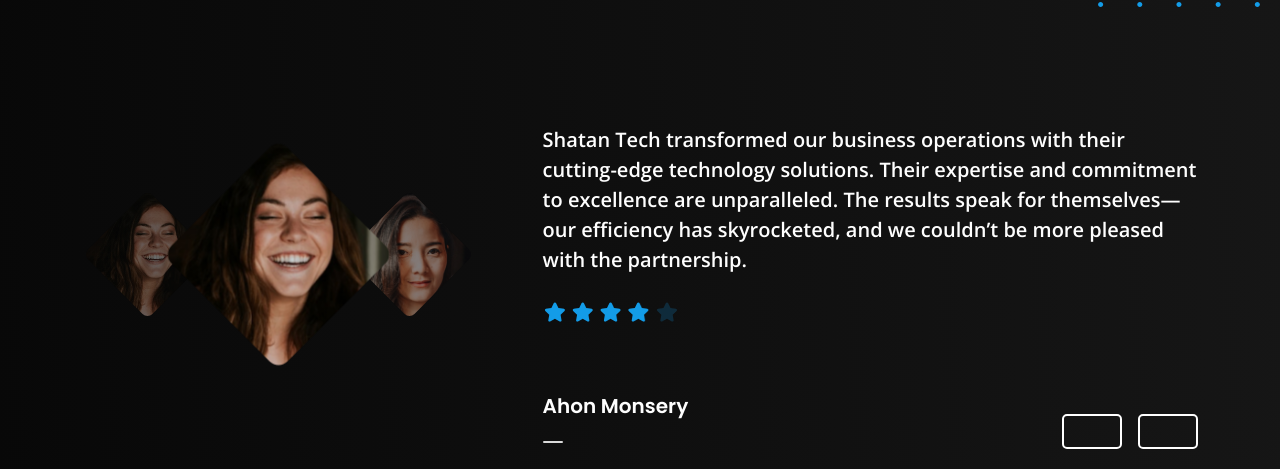
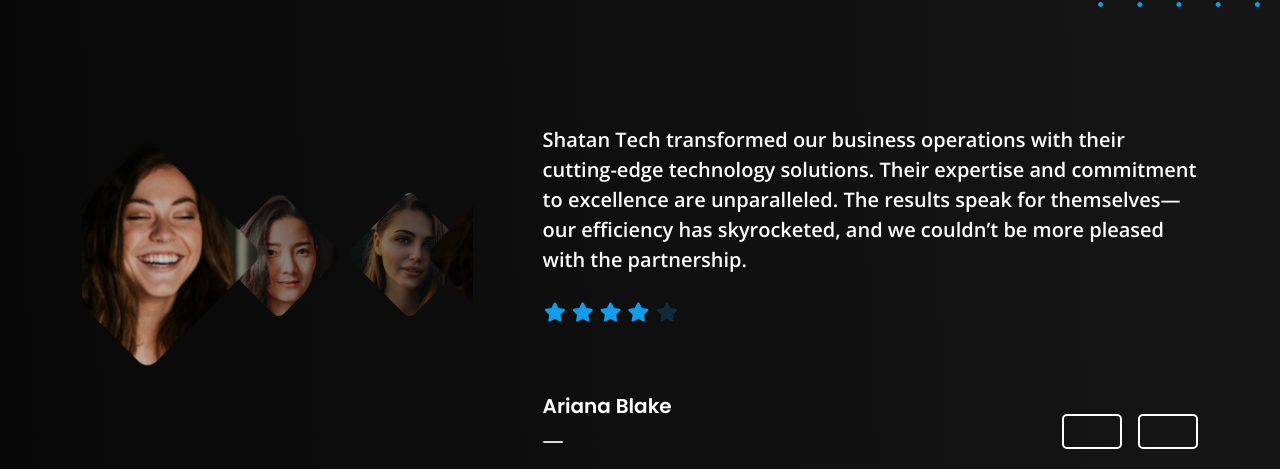
Before and after one commit to harshitchugh001/project1, a React (Create React App) app: page / in a window 1280 px wide. Shown: the part 2578-3047 px from the top of the page. Built offline with nearby package versions, Linux system fonts and the light colour scheme; some icons are missing.

Commit message:
Reviews Section

```diff
--- a/src/components/Slider/TestimonialSlider.jsx
+++ b/src/components/Slider/TestimonialSlider.jsx
@@ -12,7 +12,7 @@
       testimonialThumb: '/images/testimonial_1.jpeg',
       testimonialText:
         'Shatan Tech transformed our business operations with their cutting-edge technology solutions. Their expertise and commitment to excellence are unparalleled. The results speak for themselves—our efficiency has skyrocketed, and we couldn’t be more pleased with the partnership.',
-      avatarName: 'Ahon Monsery',
+      avatarName: 'Ariana Blake',
       // avatarDesignation: 'CEO AT TECH',
       ratings: '4',
     },
@@ -20,7 +20,7 @@
       testimonialThumb: '/images/testimonial_2.jpeg',
       testimonialText:
         'Working with Shatan Tech has been a game-changer for our company. Their team’s in-depth knowledge and innovative approach provided us with tailored solutions that met all our business needs. They truly understand the technology landscape and deliver beyond expectations.',
-      avatarName: 'Ahon Monsery',
+      avatarName: 'Sienna Caldwell',
       // avatarDesignation: 'CEO AT TECH',
       ratings: '5',
     },
@@ -28,18 +28,18 @@
       testimonialThumb: '/images/testimonial_3.jpeg',
       testimonialText:
         'We approached Shatan Tech for a complex project, and they delivered with precision and expertise. Their ability to seamlessly integrate advanced technology into our existing systems has significantly improved our operational efficiency. We highly recommend their services.',
-      avatarName: 'Ahon Monsery',
+      avatarName: 'Vanessa Morgan',
       // avatarDesignation: 'CEO AT TECH',
       ratings: '4.5',
     },
-    {
-      testimonialThumb: '/images/testimonial_1.jpeg',
-      testimonialText:
-        'Shatan Tech is a reliable partner who truly understands our business challenges. Their strategic approach and technical proficiency have helped us achieve our goals faster and more effectively. We’re incredibly impressed with the quality of service they provide.',
-      avatarName: 'Ahon Monsery',
-      // avatarDesignation: 'CEO AT TECH',
-      ratings: '3.5',
-    },
+    // {
+    //   testimonialThumb: '/images/testimonial_1.jpeg',
+    //   testimonialText:
+    //     'Shatan Tech is a reliable partner who truly understands our business challenges. Their strategic approach and technical proficiency have helped us achieve our goals faster and more effectively. We’re incredibly impressed with the quality of service they provide.',
+    //   avatarName: 'Lydia Monroe',
+    //   // avatarDesignation: 'CEO AT TECH',
+    //   ratings: '3.5',
+    // },
   ];
   const SlickArrowLeft = ({ currentSlide, slideCount, ...props }) => (
     <div
```
